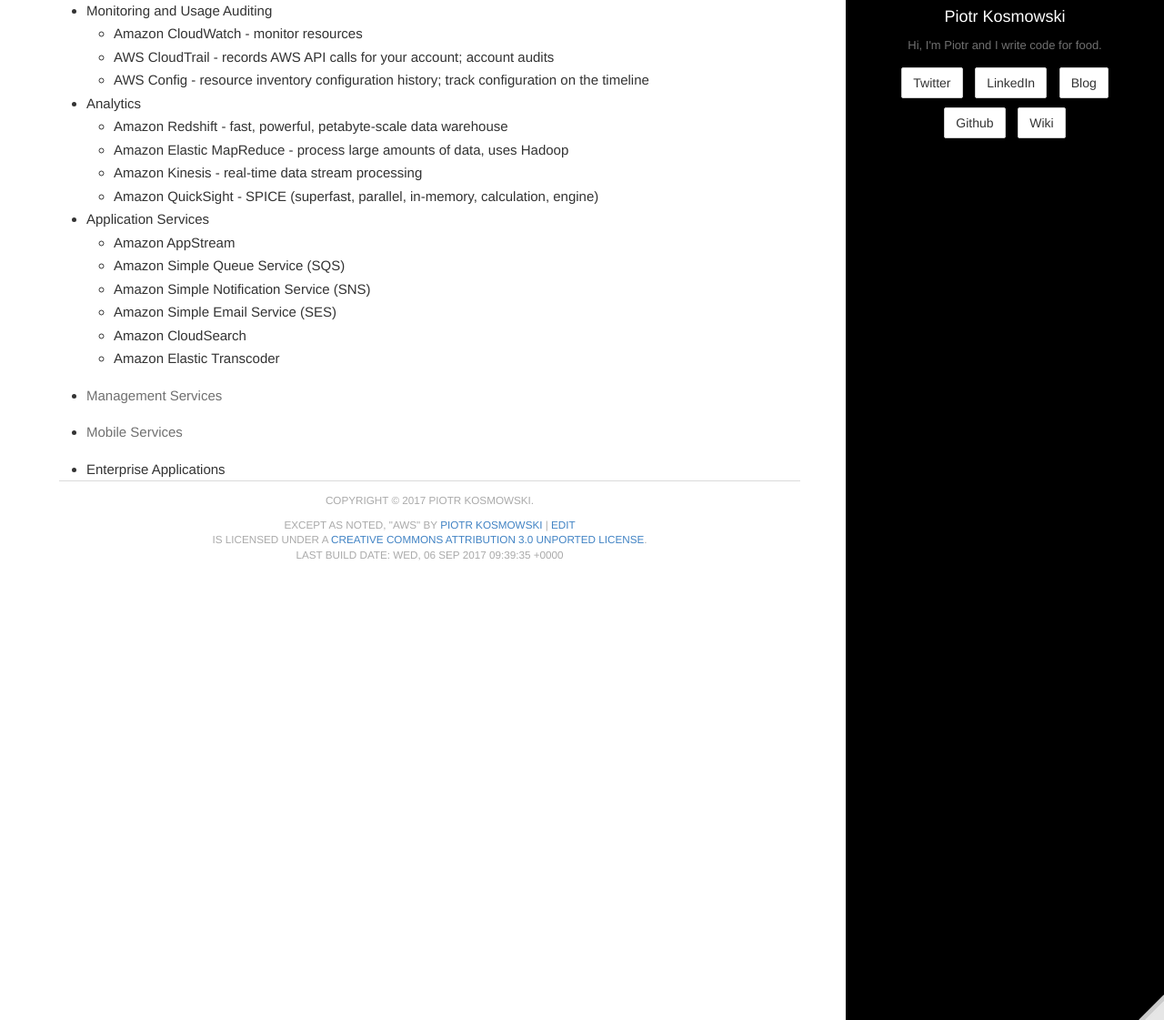
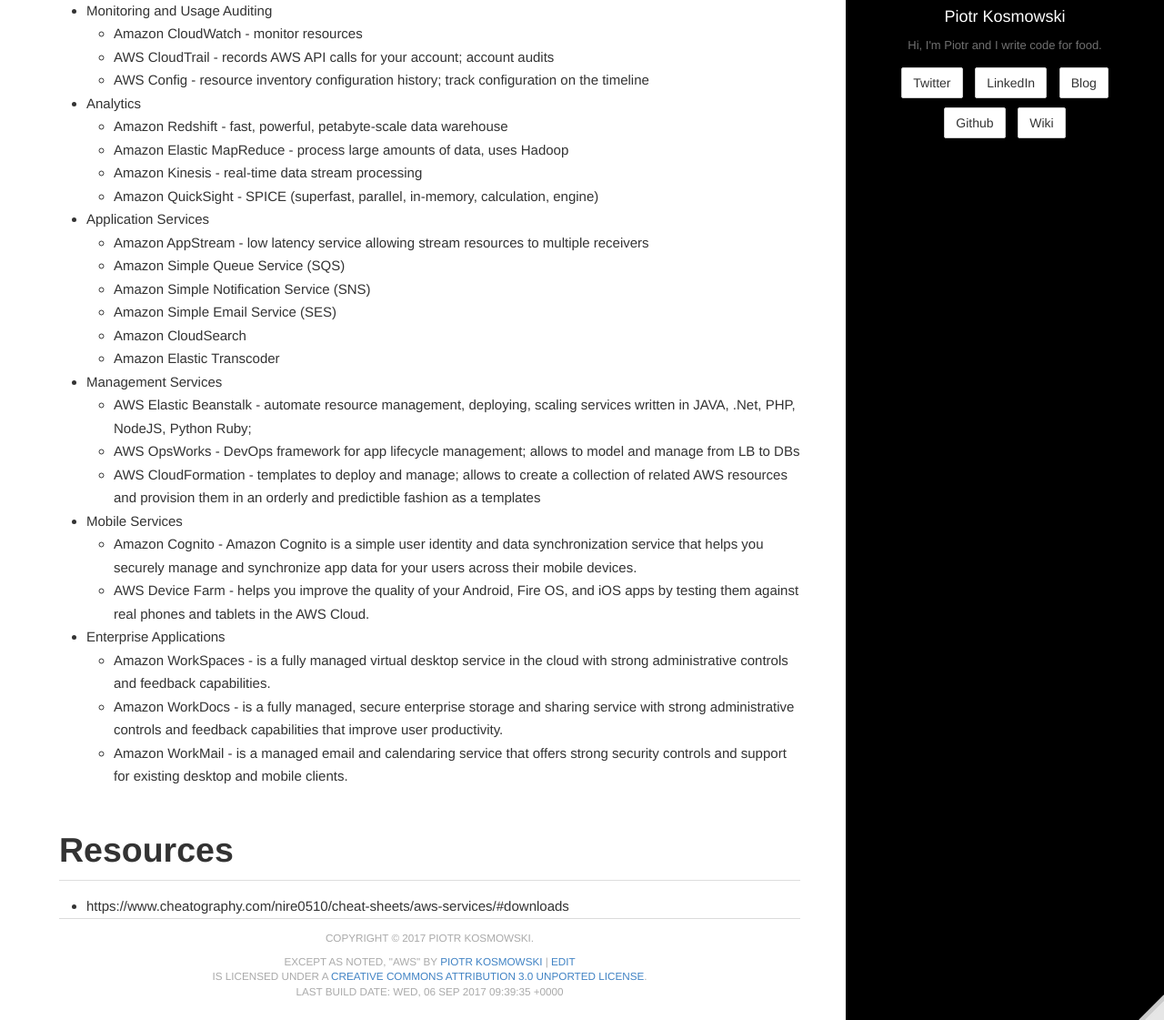
Before and after one commit to kospiotr/kospiotr.github.io, a Jekyll site: the page built from wiki/aws.md, in a window 1280 px wide and 1400 px high, scrolled down 575 px, cut to the strip 279-1400 px from the top of the window. Shown: the whole strip at 91% size. Built offline with Jekyll 4.4.1, drawn with Linux system fonts in a browser that asks for light colours.

Commit message:
Update aws.md

```diff
--- a/wiki/aws.md
+++ b/wiki/aws.md
@@ -49,7 +49,7 @@
   * Amazon QuickSight - SPICE (superfast, parallel, in-memory, calculation, engine)
 
 * Application Services
-  * Amazon AppStream
+  * Amazon AppStream - low latency service allowing stream resources to multiple receivers
   * Amazon Simple Queue Service (SQS)
   * Amazon Simple Notification Service (SNS)
   * Amazon Simple Email Service (SES)
@@ -57,7 +57,19 @@
   * Amazon Elastic Transcoder
 
 * Management Services
+  * AWS Elastic Beanstalk - automate resource management, deploying, scaling services written in JAVA, .Net, PHP, NodeJS, Python Ruby;
+  * AWS OpsWorks - DevOps framework for app lifecycle management; allows to model and manage from LB to DBs
+  * AWS CloudFormation - templates to deploy and manage; allows to create a collection of related AWS resources and provision them in an orderly and predictible fashion as a templates
 
 * Mobile Services
+  * Amazon Cognito - Amazon Cognito is a simple user identity and data synchronization service that helps you securely manage and synchronize app data for your users across their mobile devices.
+  * AWS Device Farm - helps you improve the quality of your Android, Fire OS, and iOS apps by testing them against real phones and tablets in the AWS Cloud.
 
 * Enterprise Applications
+  * Amazon WorkSpaces - is a fully managed virtual desktop service in the cloud with strong administrative controls and feedback capabilities.
+  * Amazon WorkDocs - is a fully managed, secure enterprise storage and sharing service with strong administrative controls and feedback capabilities that improve user productivity.
+  * Amazon WorkMail - is a managed email and calendaring service that offers strong security controls and support for existing desktop and mobile clients.
+
+# Resources
+
+* https://www.cheatography.com/nire0510/cheat-sheets/aws-services/#downloads
```
